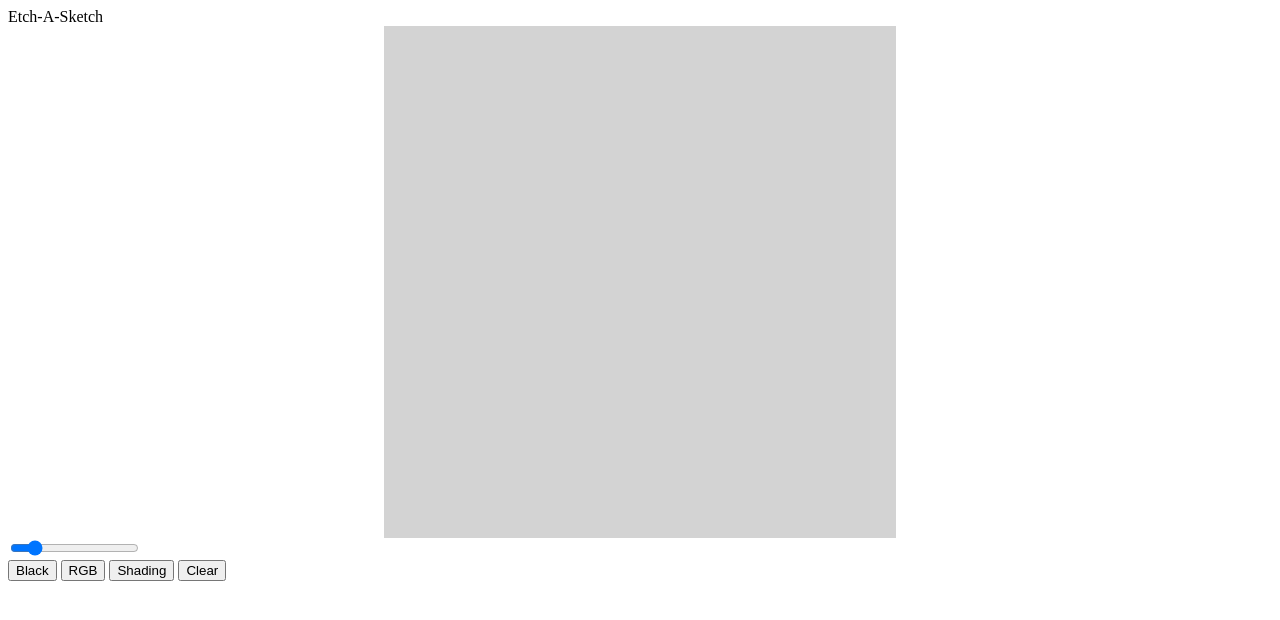
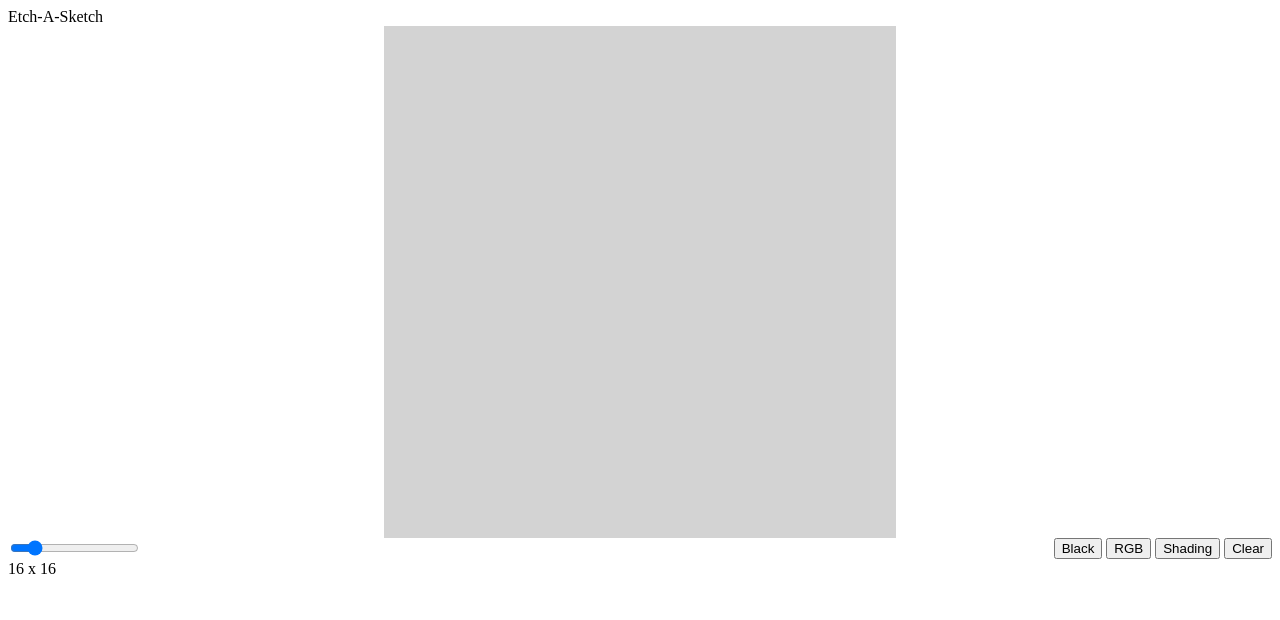
Before and after one commit to caylinvu/etchasketch, a plain HTML site: page index.html in a window 1280 px wide. Drawn offline with Linux system fonts and the light colour scheme.

Commit message:
Add slider range label

```diff
--- a/index.html
+++ b/index.html
@@ -13,8 +13,8 @@
             </div>
             <div class="interactive">
                 <div class="slider-container">
-                    <input type="range" min="1" max="100" value="16" class="slider">
-                    <div
+                    <input type="range" min="1" max="100" value="16" class="slider" oninput="updateRangeLabel()">
+                    <div class="range-label"></div>
                 </div>
                 <div class="button-container">
                     <button class="color-button">Black</button>
--- a/script.js
+++ b/script.js
@@ -1,5 +1,23 @@
 const gridContainer = document.querySelector('.grid-container');
 const slider = document.querySelector('.slider');
+const rangeLabel = document.querySelector('.range-label');
+
+// remove child nodes from container
+
+function deleteGrid() {
+    let child = gridContainer.lastElementChild;
+    while (child) {
+        gridContainer.removeChild(child);
+        child = gridContainer.lastElementChild;
+    }
+}
+
+// update the slider range label when slider is moved
+
+function updateRangeLabel() {
+    rangeLabel.textContent = `${slider.value} x ${slider.value}`;
+}
+
 
 // create grid from slider input
 
@@ -15,19 +33,19 @@ function createGrid() {
 
         gridContainer.appendChild(gridSquare);
     }
-}
 
-// remove children nodes from container
-
-function deleteGrid() {
-    let child = gridContainer.lastElementChild;
-    while (child) {
-        gridContainer.removeChild(child);
-        child = gridContainer.lastElementChild;
-    }
+    updateRangeLabel();
 }
 
 
 createGrid();
 
 slider.addEventListener('click', createGrid);
+
+// add default (black) drawing function
+
+// add clear function
+
+// add RGB drawing function
+
+// add shading function
--- a/style.css
+++ b/style.css
@@ -17,3 +17,8 @@
 .grid-square:hover {
     background-color: grey;
 }
+
+.interactive {
+    display: flex;
+    justify-content: space-between;
+}
```
